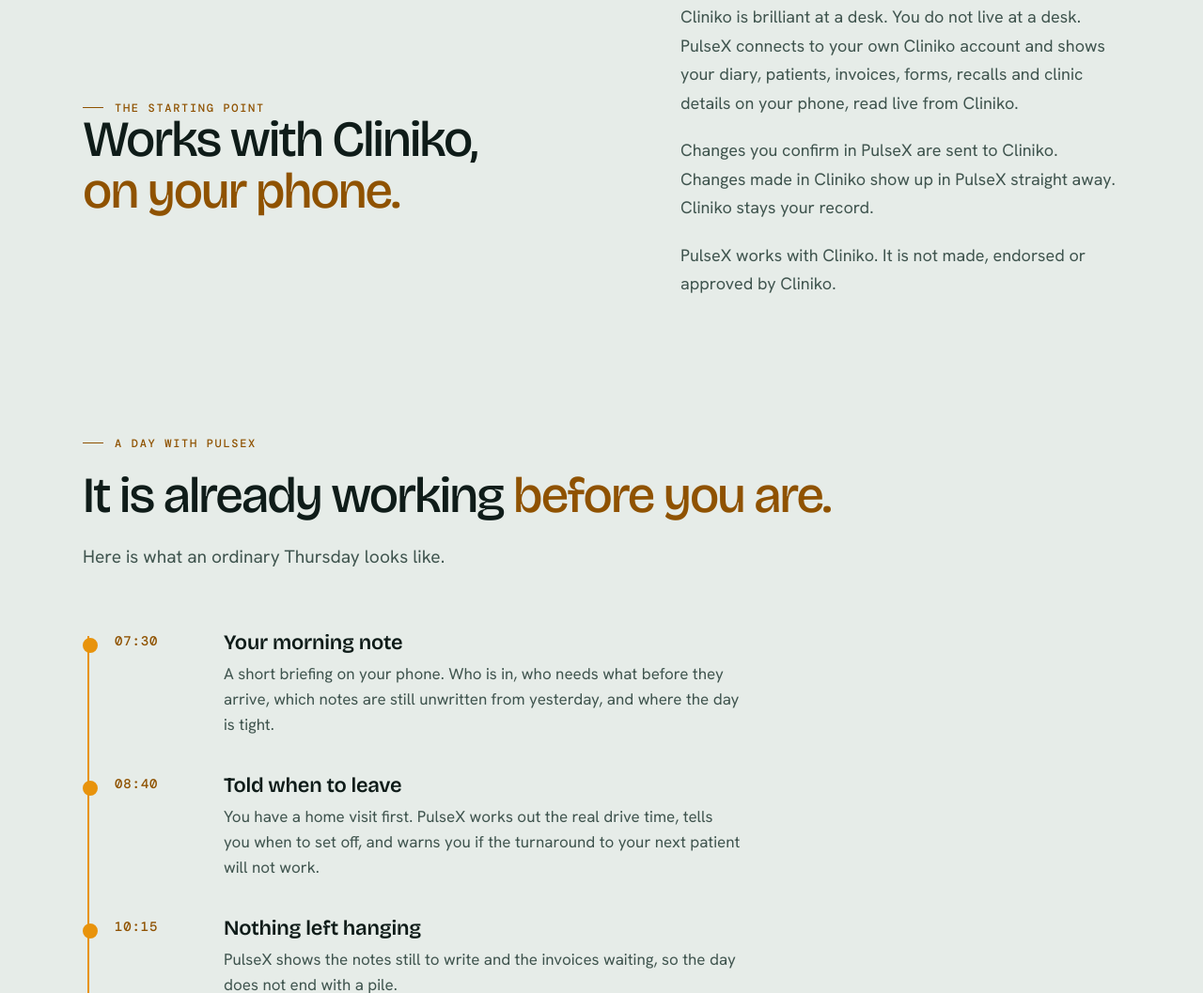
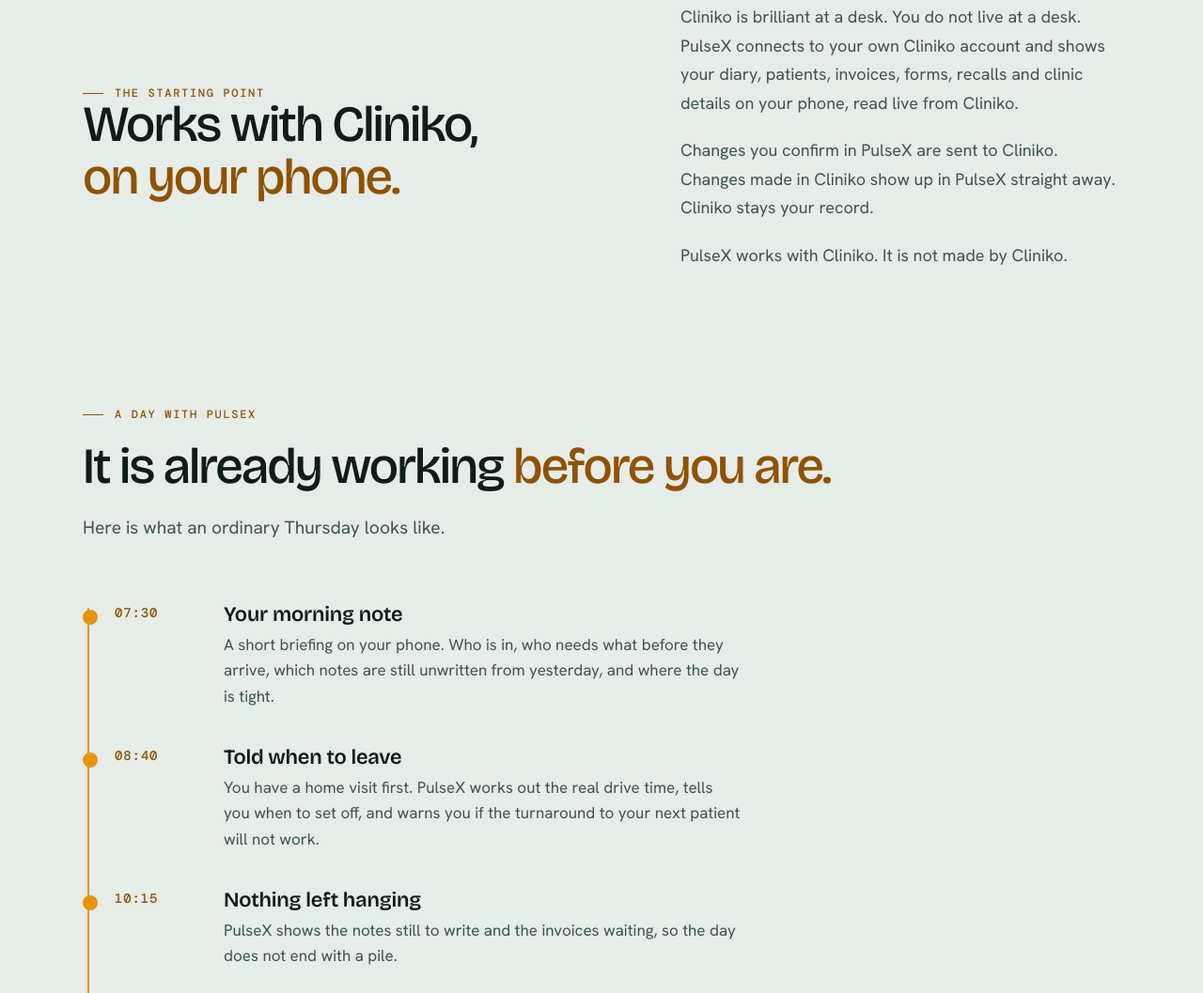
Before and after one commit to imfrnzy/antara-innovations, a plain HTML site: page pulse/index.html in a window 1280 px wide. Shown: the part 1381-2438 px from the top of the page at 94% size. Drawn offline with nearby package versions, Linux system fonts and the light colour scheme.

Commit message:
Update index.html

```diff
--- a/pulse/index.html
+++ b/pulse/index.html
@@ -64,7 +64,7 @@
 
 <section class="sec" id="start" style="padding-top:0"><div class="wrap two">
   <div><p class="eyebrow rv">The starting point</p><h2 class="h2 rv">Works with Cliniko, <em>on your phone.</em></h2></div>
-  <div class="prose2 rv"><p>Cliniko is brilliant at a desk. You do not live at a desk. PulseX connects to your own Cliniko account and shows your diary, patients, invoices, forms, recalls and clinic details on your phone, read live from Cliniko.</p><p>Changes you confirm in PulseX are sent to Cliniko. Changes made in Cliniko show up in PulseX straight away. Cliniko stays your record.</p><p>PulseX works with Cliniko. It is not made, endorsed or approved by Cliniko.</p></div>
+  <div class="prose2 rv"><p>Cliniko is brilliant at a desk. You do not live at a desk. PulseX connects to your own Cliniko account and shows your diary, patients, invoices, forms, recalls and clinic details on your phone, read live from Cliniko.</p><p>Changes you confirm in PulseX are sent to Cliniko. Changes made in Cliniko show up in PulseX straight away. Cliniko stays your record.</p><p>PulseX works with Cliniko. It is not made by Cliniko.</p></div>
 </div></section>
 
 <section class="sec" id="day" style="padding-top:0"><div class="wrap">
```
